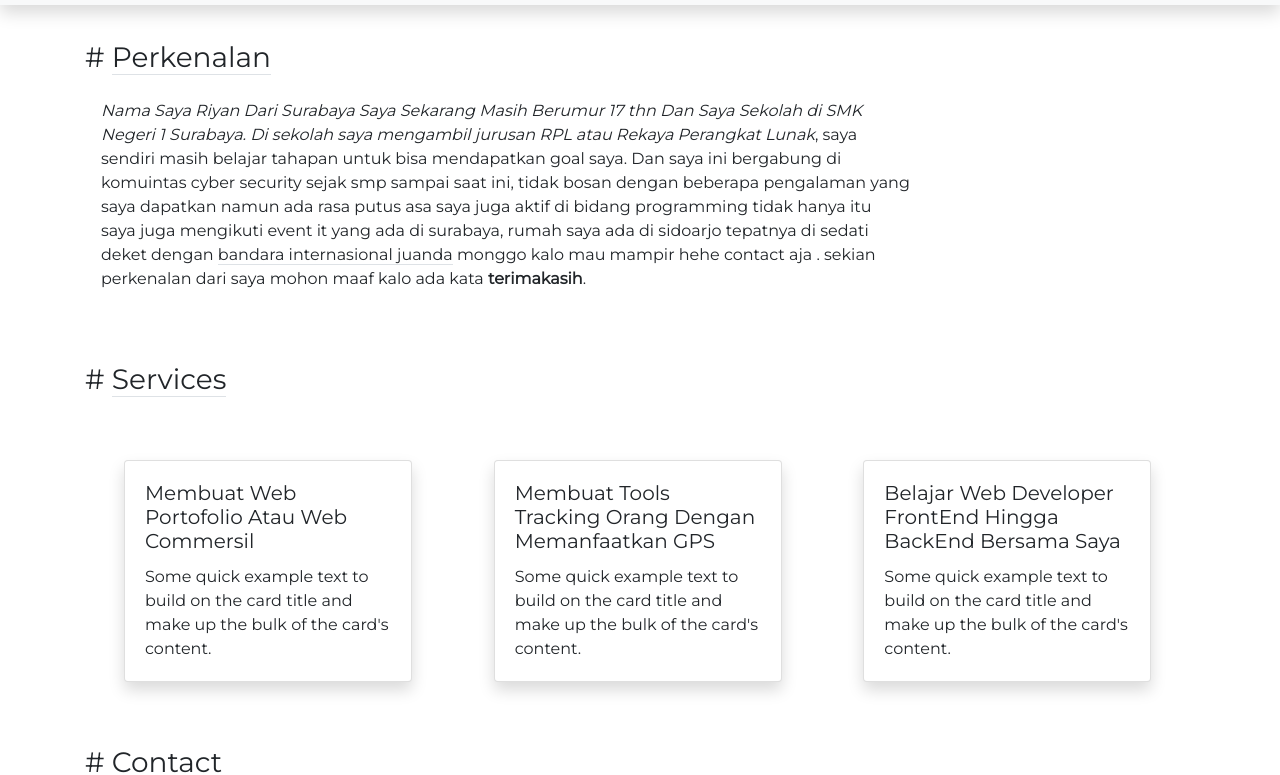
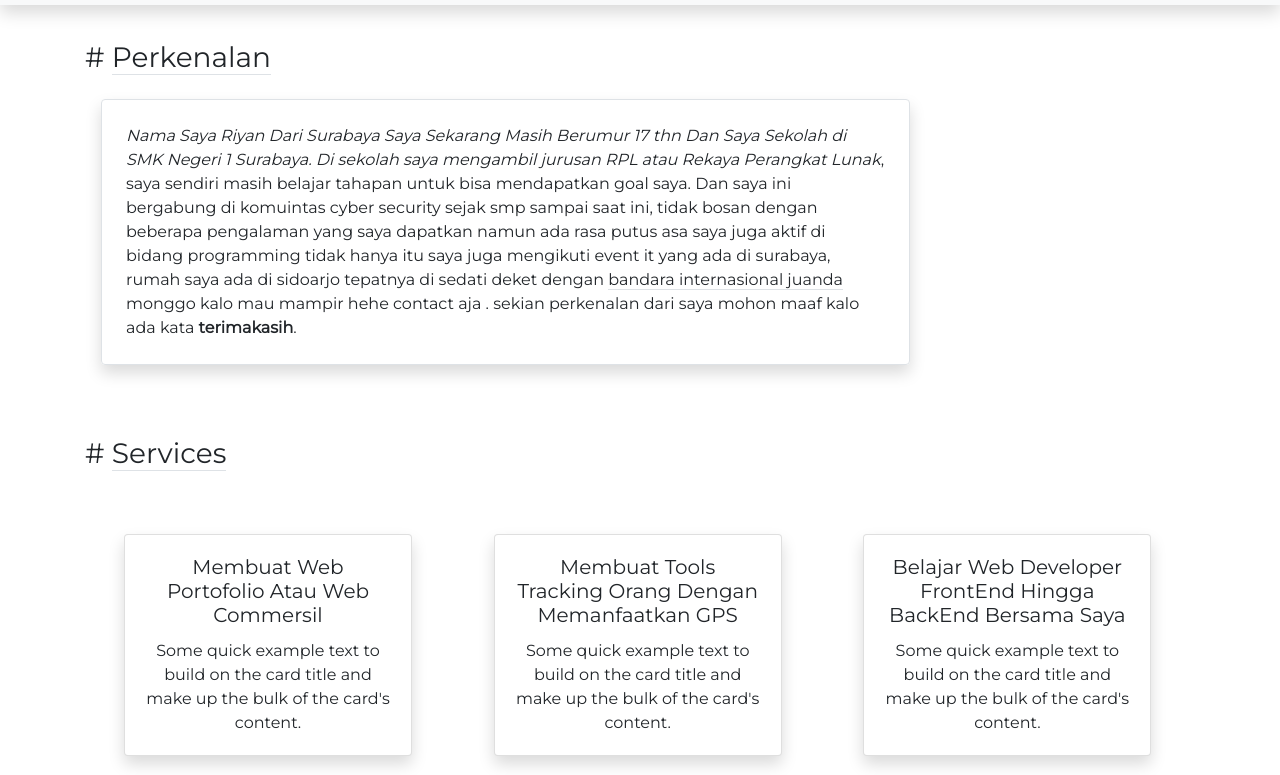
Before and after one commit to ardirama/riyandev.github.io, a plain HTML site: page index.html in a window 1280 px wide. Shown: the part 55-830 px from the top of the page. Drawn offline with nearby package versions, Linux system fonts and the light colour scheme.

Commit message:
Update index.html

```diff
--- a/index.html
+++ b/index.html
@@ -43,13 +43,16 @@
   			<div class="col-md-9">
   				<section id="home">
   					<h3 class="mb-4 mt-5"># <span class="border-bottom">Perkenalan</span></h3>
-  					<p class="ml-3"><span><i>Nama Saya Riyan Dari Surabaya Saya Sekarang Masih Berumur 17 thn Dan Saya Sekolah di SMK Negeri 1 Surabaya. Di sekolah saya mengambil jurusan RPL atau Rekaya Perangkat Lunak</i>, saya sendiri masih belajar tahapan untuk bisa mendapatkan goal saya. Dan saya ini bergabung di komuintas cyber security sejak smp sampai saat ini, tidak bosan dengan beberapa pengalaman yang saya dapatkan namun ada rasa putus asa saya juga aktif di bidang programming tidak hanya itu saya juga mengikuti event it yang ada di surabaya, rumah saya ada di sidoarjo tepatnya di sedati deket dengan <span class="border-bottom">bandara internasional juanda</span> monggo kalo mau mampir hehe contact aja . sekian perkenalan dari saya mohon maaf kalo ada kata <b>terimakasih</b>.</span></p>
+  					<div class="text-center">
+  						<p class="ml-3 border shadow p-4 text-left rounded"><span><i>Nama Saya Riyan Dari Surabaya Saya Sekarang Masih Berumur 17 thn Dan Saya Sekolah di SMK Negeri 1 Surabaya. Di sekolah saya mengambil jurusan RPL atau Rekaya Perangkat Lunak</i>, saya sendiri masih belajar tahapan untuk bisa mendapatkan goal saya. Dan saya ini bergabung di komuintas cyber security sejak smp sampai saat ini, tidak bosan dengan beberapa pengalaman yang saya dapatkan namun ada rasa putus asa saya juga aktif di bidang programming tidak hanya itu saya juga mengikuti event it yang ada di surabaya, rumah saya ada di sidoarjo tepatnya di sedati deket dengan <span class="border-bottom">bandara internasional juanda</span> monggo kalo mau mampir hehe contact aja . sekian perkenalan dari saya mohon maaf kalo ada kata <b>terimakasih</b>.</span>
+  						</p>
+  					</div>
   				</section>
   			</div>
   			<div class="col-md-12 mt-5">
   				<section id="services">
   					<h3 class="mb-5 mt-2"># <span class="border-bottom">Services</span></h3>
-						<div class="row ml-3">
+						<div class="row ml-3 text-center">
 							<div class="col mt-3 ml-2">
 								<div class="card shadow" style="width: 18rem;">
 								  <div class="card-body">
```
